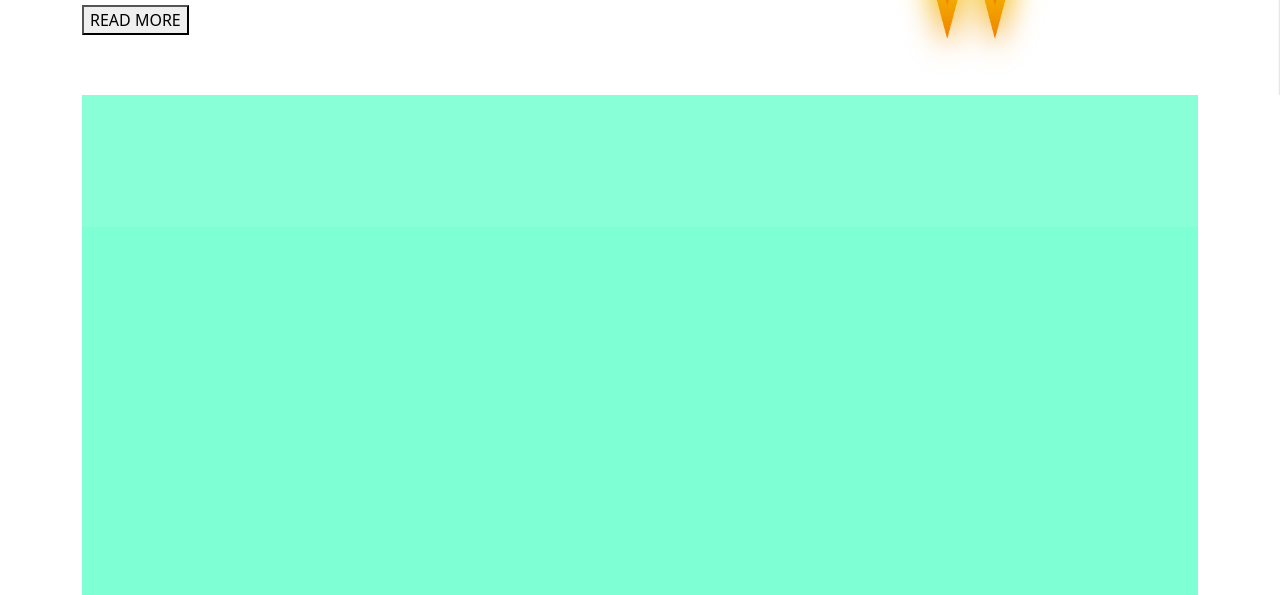
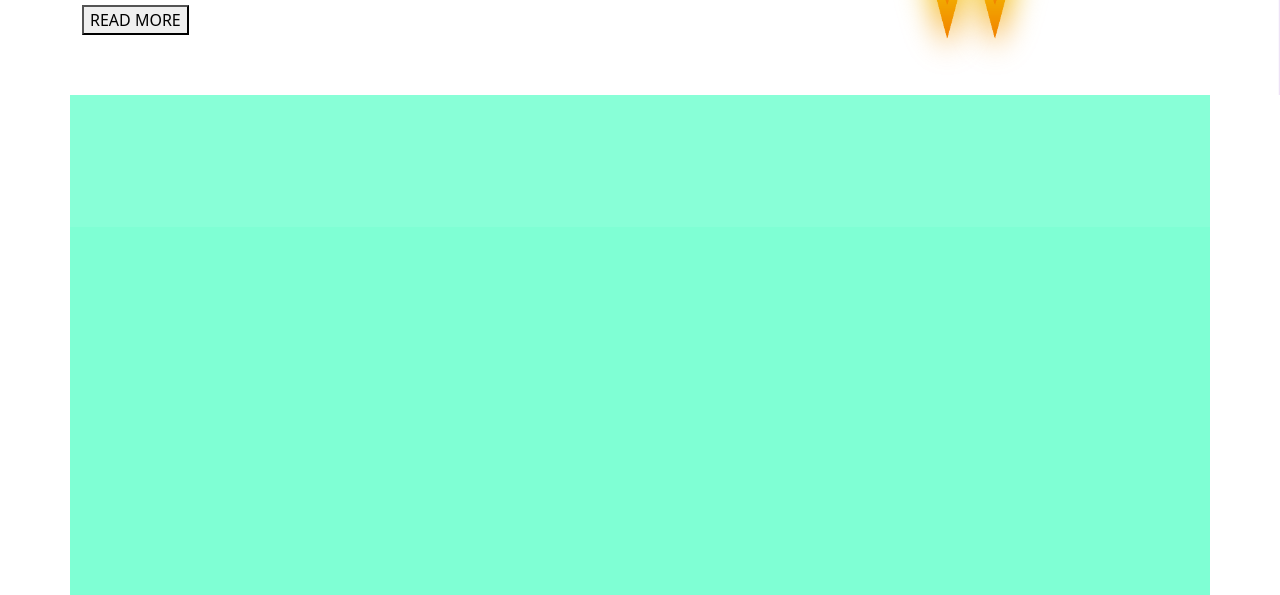
Before and after one commit to dzedajj/alexsamsung, a website: page index.html in a window 1280 px wide. Shown: the part 605-1200 px from the top of the page. Drawn offline with nearby package versions, Linux system fonts and the light colour scheme.

Commit message:
29.5.21 pocetak

```diff
--- a/index.html
+++ b/index.html
@@ -67,9 +67,8 @@
       </div>
 
 
-
+      <!-- planeta -->
       <img class="planeta" src="img/planeta.png" alt="">
-
 
 
       <!-- clouds  -->
@@ -81,22 +80,19 @@
         <img src="img/proba.png" id="cloudMob"alt="oblakZaMob">
       </div>
 
-      <!-- stars     ------->
-
-
-
-
-
-
-
 
     </div>
 
-    <!-- od drugog diva na dalje -------------------------------------->
+
+    <!-- DIV 2 -------------------------------------->
+
+
     <div class="container">
-      <div class="proba">
+      <div class="row">
+        <div class="col-12">
+
+        </div>
       </div>
-
     </div>
 
 
--- a/scss/style.scss
+++ b/scss/style.scss
@@ -131,8 +131,8 @@
 
  /** drugi DIV ******************************/
 
-.proba{
+.col-12{
      background-color: aquamarine;
-     width: 100%;
+
      height: 500px;
 }
```
Also changed, not shown: css/style.css, 1 other file.
